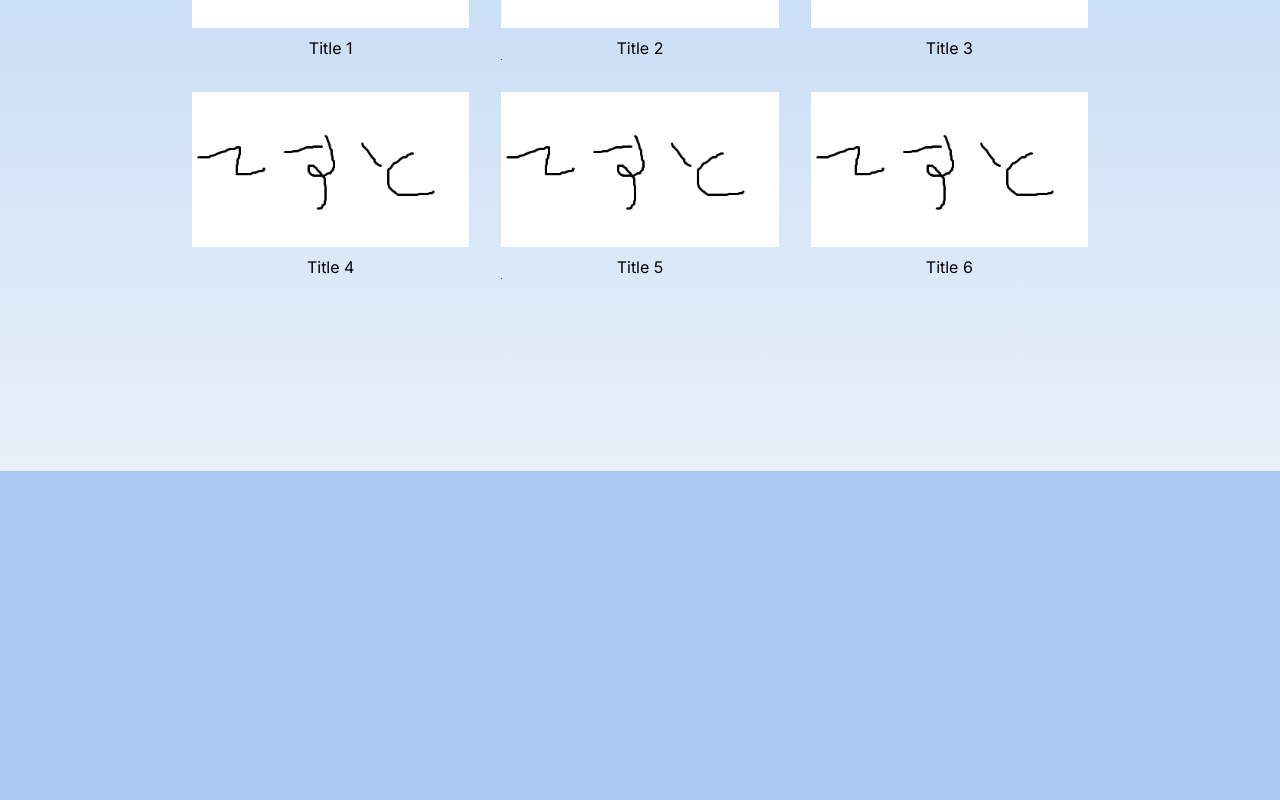
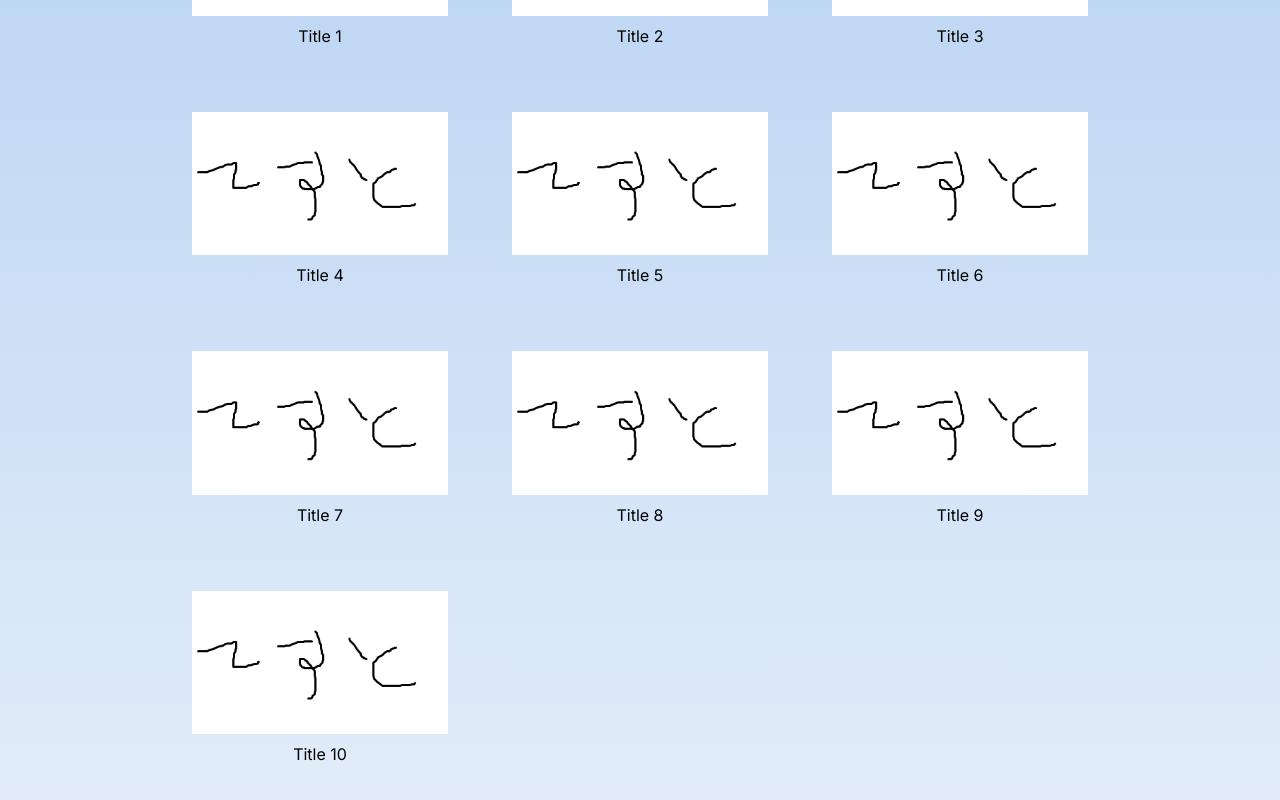
Before and after one commit to asasakk/portfolio, a Next.js app: page /Works in a window 1280 px wide. Shown: the part 520-1320 px from the top of the page. Before the commit the page ends 991 px from the top, so only its background shows below. Built offline with nearby package versions, Linux system fonts and the light colour scheme.

Commit message:
fix grid

```diff
--- a/app/Works/page.tsx
+++ b/app/Works/page.tsx
@@ -10,6 +10,10 @@ const items = [
   { id: 4, title: "Title 4", image: localImage, link: "#" },
   { id: 5, title: "Title 5", image: localImage, link: "#" },
   { id: 6, title: "Title 6", image: localImage, link: "#" },
+  { id: 7, title: "Title 7", image: localImage, link: "#" },
+  { id: 8, title: "Title 8", image: localImage, link: "#" },
+  { id: 9, title: "Title 9", image: localImage, link: "#" },
+  { id: 10, title: "Title 10", image: localImage, link: "#" },
 ];
 
 export default function Works() {
@@ -17,7 +21,7 @@ export default function Works() {
     <Layout>
       <main className="flex min-h-screen flex-col items-center justify-between p-8 sm:p-12 md:p-16 lg:p-24 xl:p-48">
         <p className="mt-16 sm:mt-20 md:mt-24 lg:mt-28 xl:mt-32">Works</p>
-        <div className="gap-8 grid grid-cols-1 sm:grid-cols-2 lg:grid-cols-3 mt-12">
+        <div className="gap-16 grid grid-cols-1 sm:grid-cols-2 lg:grid-cols-3 mt-12">
           {items.map((item) => (
             <Link href={item.link} key={item.id}>
               <div className="w-full h-auto">
```
